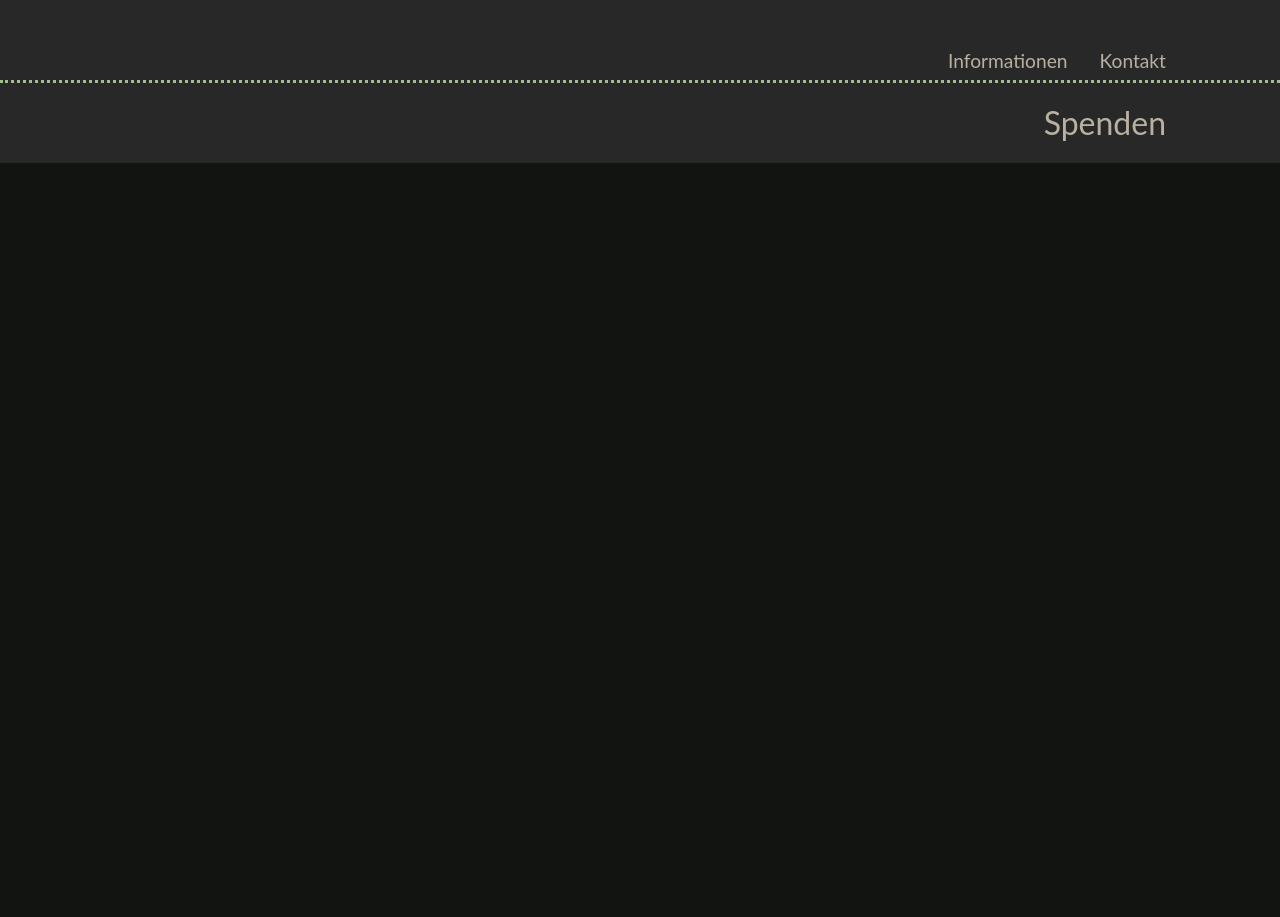
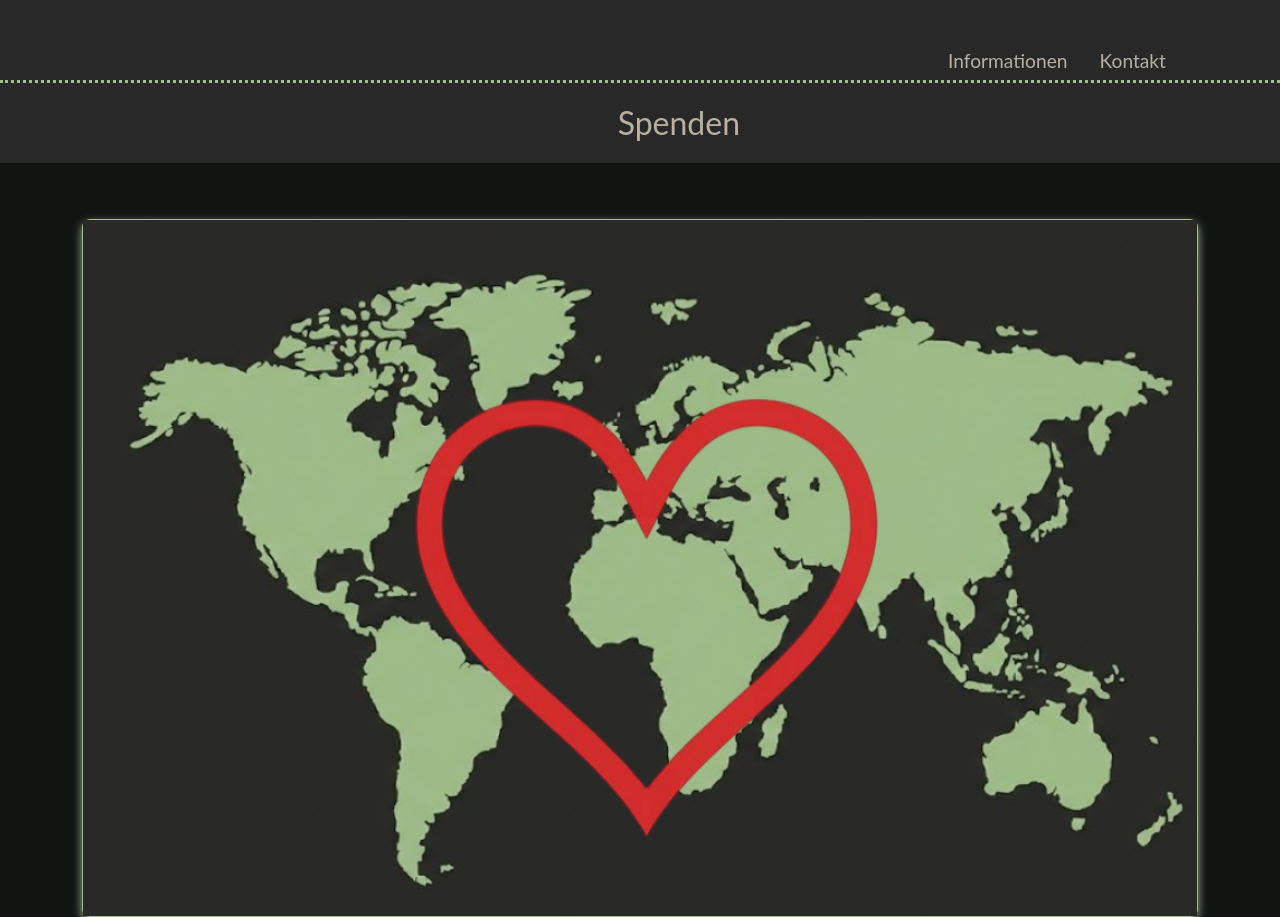
Before and after one commit to JsuerT/StoffHilfe, a website: page src/index.html in a window 1280 px wide. Before the commit the page ends 800 px from the top, so only its background shows below. Drawn offline with nearby package versions, Linux system fonts and the light colour scheme.

Commit message:
bubbles; WIP: indexcontent

```diff
--- a/src/css/style.css
+++ b/src/css/style.css
@@ -11,6 +11,7 @@ body {
             /*border: 0.3rem solid #ffffff;*/
             display: flex;
             background-color: #272827;
+            width:100vh;
         }
         /*
             MOBILE ANSICHT
@@ -86,6 +87,7 @@ body {
             hight:30%;
 
         }
+        /*TODO hier noch tablett version: ham menu mit dem butten spenden rechts, die anderen buttons nicht*/
 
         /********************************************
             FÜR DESKTOP ANSICHT
@@ -100,15 +102,15 @@ body {
                 display: none
             }
 
-            .container{
-                margin:0 auto;
+            .container {
+                margin: 0 auto;
                 width: 100%;
             }
 
             .header-top {
                 background-color: #272827;
                 padding: 0;
-               border-bottom: 0.2rem dotted #9FC089;
+                border-bottom: 0.2rem dotted #9FC089;
             }
 
             .meta-nav {
@@ -116,7 +118,7 @@ body {
                 display: flex;
                 justify-content: flex-end;
                 margin-right: 2rem;
-                margin-top:0;
+                margin-top: 0;
                 margin-bottom: 0;
                 padding: 0;
             }
@@ -157,7 +159,7 @@ body {
                 text-decoration: none;
             }
 
-            /* Dropdown Logik */
+            /* Dropdown */
             .spenden {
                 position: relative;
             }
@@ -171,7 +173,7 @@ body {
                 /*min-width: 200px;*/
                 list-style: none;
                 padding: 0;
-                box-shadow: 0 4px 6px rgba(0,0,0,0.1);
+                box-shadow: 0 4px 6px rgba(0, 0, 0, 0.1);
             }
 
             .sub-menu li a {
@@ -187,15 +189,26 @@ body {
                 background-color: #000000;
             }
 
-            /* Hover-Effekt: Zeige Submenu */
             .spenden:hover .sub-menu {
                 display: block;
             }
+        }
     }
 
     main {
-
-        background-color: #121412;
+        .bubble{
+            background-color: #272827;
+            color: #B9B0A2;
+            padding: 1.5rem;
+            border-radius: 30px;
+            border-radius: 0.5rem;
+            border: 1px solid #9FC089;
+            display: flex;
+            flex-direction: column;
+            box-shadow: 0 4px 10px #9FC089;
+        }
+        .bubble-map{
+            padding:0;
+        }
     }
  }
-}
--- a/src/index.html
+++ b/src/index.html
@@ -57,10 +57,22 @@
 </header>
 
 <main>
+    <div class="container">
+        <div class="row mt-2 g-5"> <!-- mb = margin bottom (abstand 0-5); g= gutter = raum zw. cols-->
+            <div class="col-12">
+                <div class="bubble bubble-map">
+                        <img src="assets/Weltkarte.png" alt="Weltkarte">
+                </div>
+            </div>
 
+
+        </div>
+
+    </div>
 </main>
 
 <footer></footer>
+
 <script src="https://cdn.jsdelivr.net/npm/bootstrap@5.3.8/dist/js/bootstrap.bundle.min.js" integrity="sha384-FKyoEForCGlyvwx9Hj09JcYn3nv7wiPVlz7YYwJrWVcXK/BmnVDxM+D2scQbITxI" crossorigin="anonymous"></script>
 </body>
 </html>
```
Also changed, not shown: src/assets/Weltkarte.png (added).
